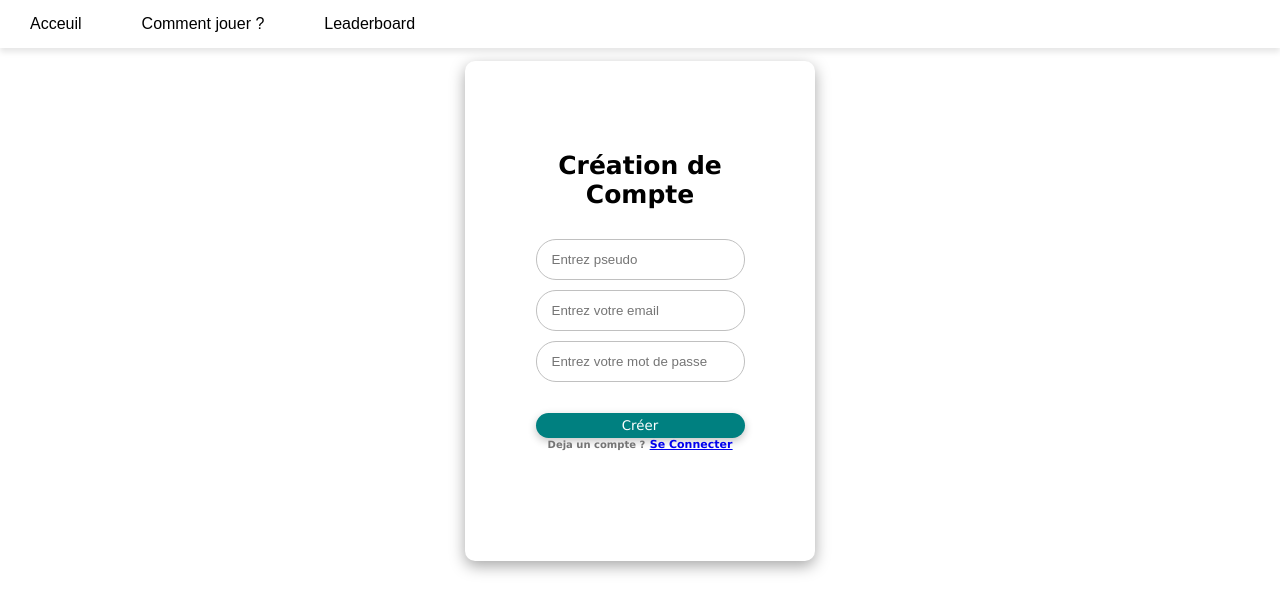
After one commit to lks36/K, a Flask app: page /create in a window 1280 px wide. The commit adds this page. Shown: the top 613 px of the page. Run offline with Flask 3, Linux system fonts and the light colour scheme.

Commit message:
creation de compte 1er essaie

```diff
--- a/main.py
+++ b/main.py
@@ -40,5 +40,19 @@ def disconnect():
 def howtoplay():
     return render_template("./regles.html")
 
+@app.route("/create", methods=['GET', 'POST'])
+def create():
+    if request.method == 'POST':
+        username = request.form.get('username')
+        email = request.form.get('email')
+        password = request.form.get('password')
+
+        if not username or not email or not password:
+            return render_template("create.html", error='Exception_Vide')
+        else:
+            return creation(username, email, password)
+    else:
+        return render_template("./create.html", error=None)
+
 if __name__ == '__main__':
     app.run(debug=True)
--- /dev/null
+++ b/static/styles_create.css
@@ -0,0 +1,53 @@
+
+@import url("styles.css");
+
+.create_title {
+    text-align: center;
+    font-family: "Lucida Sans", "Lucida Sans Regular", "Lucida Grande",
+          "Lucida Sans Unicode", Geneva, Verdana, sans-serif;
+    margin: 10px 0 30px 0;
+    font-size: 25px;
+    font-weight: 800;
+  }
+  .create{
+    display:flex;
+    justify-content: space-between;
+    align-items: center;
+    padding-left: 30%;
+    padding-right: 30%;
+    text-align: center;
+  }
+  .existant, .non_existant {
+    text-align: center;
+  }
+
+  .create_form{
+    display: block;
+    margin-bottom: 10px;
+  }
+
+  .create {
+    width: 350px;
+    height: 500px;
+    background-color: #fff;
+    box-shadow: rgba(0, 0, 0, 0.35) 0px 5px 15px;
+    border-radius: 10px;
+    box-sizing: border-box;
+    padding: 7%;
+    display: flex;
+    justify-content: center;
+  }
+  .create_box{
+  margin-top: 1%;
+  display: flex;
+  justify-content: center;
+  }
+  .create_error{
+    font-size: 10px;
+    color: red;
+  }
+
+  .create_succes{
+    font-size: 10px;
+    color: blue;
+  }
--- /dev/null
+++ b/templates/create.html
@@ -0,0 +1,59 @@
+<!DOCTYPE html>
+<html>
+<head>
+    <title>Creation de Compte</title>
+    <meta charset="utf-8">
+    <link rel="stylesheet" href="{{url_for('static', filename='styles_create.css')}}">
+</head>
+
+
+
+<body>
+
+
+    <nav class="navbar">
+        <ul>
+            <li><a href="/">Acceuil</a></li>
+            <li><a href="howtoplay">Comment jouer ?</a></li>
+            <li><a href="leaderboard">Leaderboard</a></li>
+        </ul>
+
+    </nav>
+
+    <main class="create_box">
+        <div class="create">
+
+
+            <div class="create_title">
+            <p class="create_title">Création de Compte</p>
+                <form method="post" class="create_form">
+                    <div class="create_form">
+                        <input type="username" id="username" name="username" class="input" autocomplete="off" placeholder="Entrez pseudo" required>
+                    </div>
+                    <div class="create_form">
+                        <input type="email" id="email" name="email" class="input" autocomplete="off" placeholder="Entrez votre email" required>
+                    </div>
+                    <div class="create_form">
+                        <input type="password" id="password" name="password" class="input" autocomplete="off" placeholder="Entrez votre mot de passe" required>
+                    </div>
+                    <div>
+                    {% if error == "Exception_Vide": %}
+                    <p class="create_error">Veuillez completer toutes les cases</p>
+                    {% endif %}
+                    {% if error == "Exception_Deja": %}
+                    <p class="create_error">Pseudo/email déjà utilisé</p>
+                    {% endif %}
+                    </div>
+                    <p></p>
+                        <button type="submit" class="form-btn">Créer</button>
+                    <div><p class="sign-up-label">Deja un compte ? <span class="sign-up-link"><a href="connexion">Se Connecter</a></span></p></div>
+
+                </form>
+            </div>
+        </div>
+
+
+
+    </main>
+
+</body>
```
Also changed, not shown: kfonctions.py (+26 -0 lines), templates/connexion.html (+6 -4 lines), database/database.db, 1 other file.
